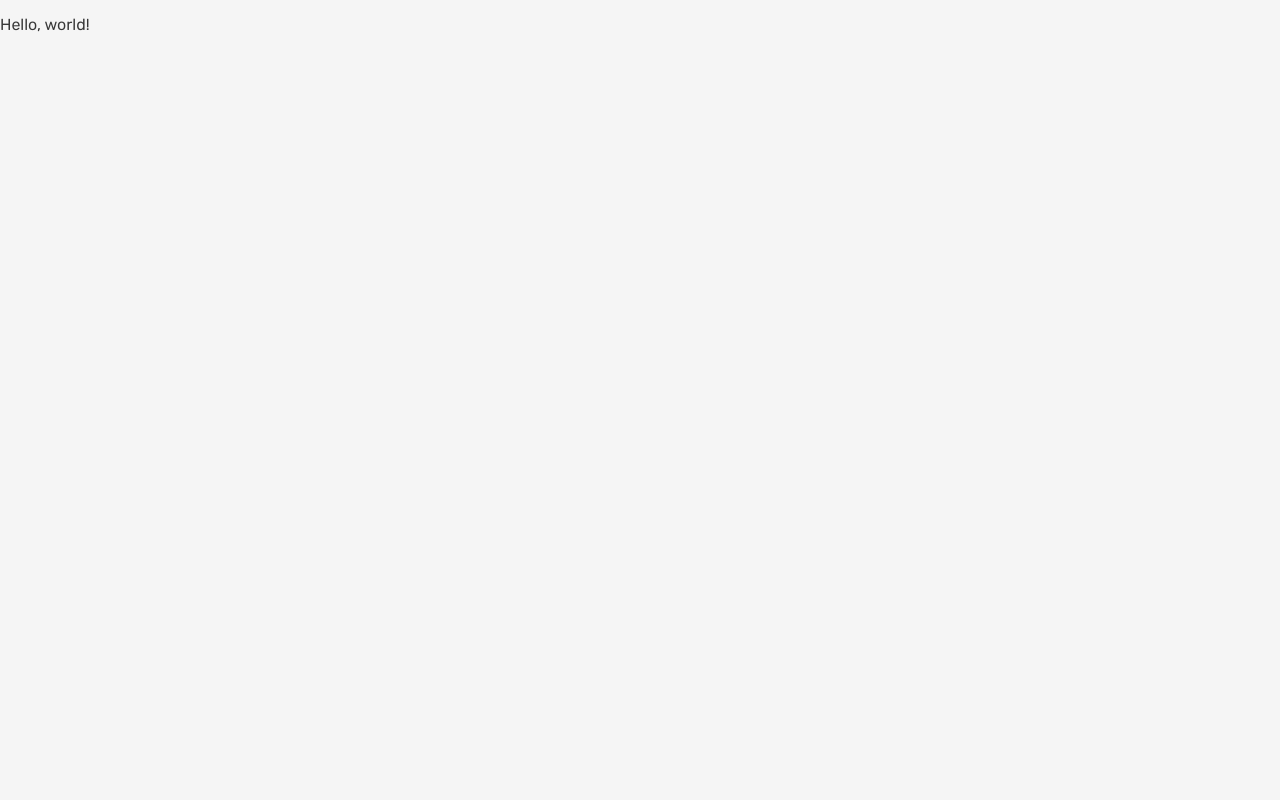
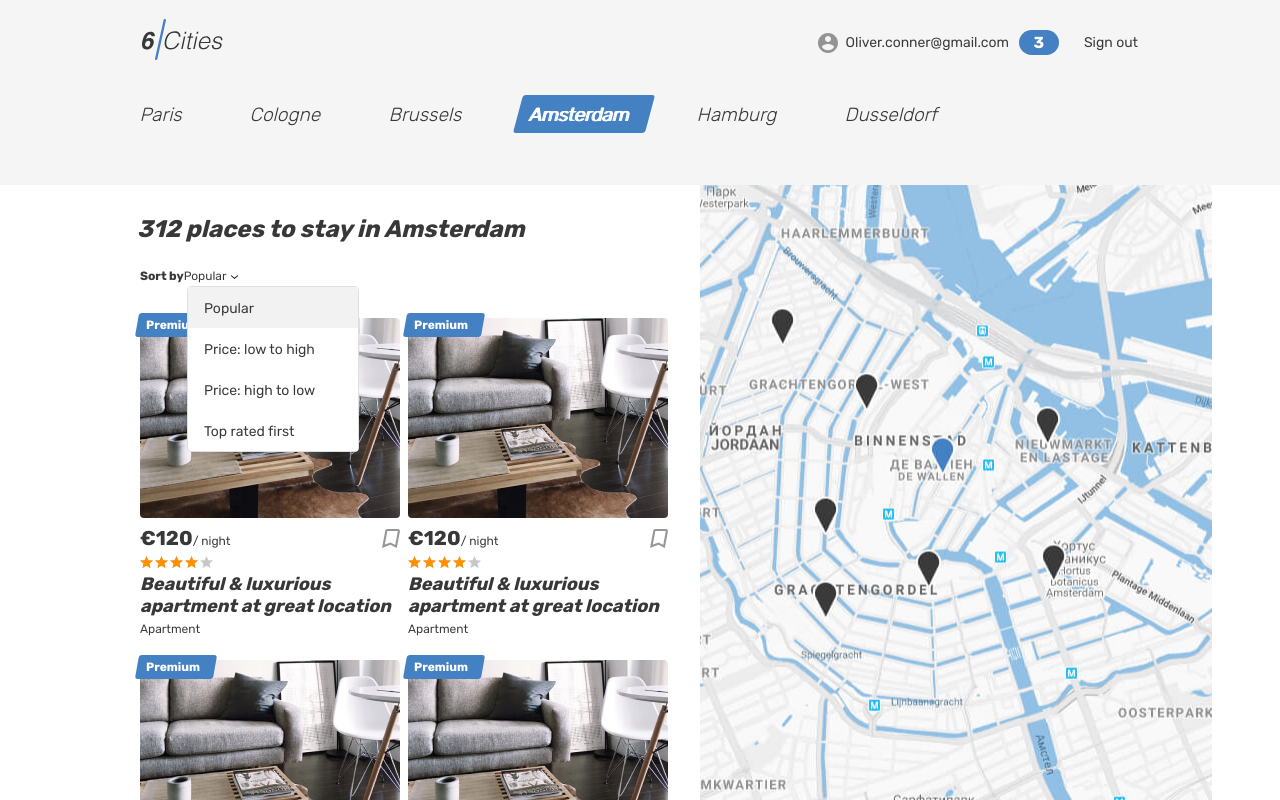
Before and after one commit to kastoev2001/1148639-six-cities-10, a React (Create React App) app in the folder project/: page / in a window 1280 px wide. Built offline with nearby package versions, Linux system fonts and the light colour scheme.

Commit message:
При запуске приложения, все отображается корректно.

```diff
--- a/project/src/components/app/app.tsx
+++ b/project/src/components/app/app.tsx
@@ -1,5 +1,9 @@
+import MainScreen from '../../pages/main/main-screen';
+
 function App(): JSX.Element {
-  return <p>Hello, world!</p>;
+  return (
+		<MainScreen />
+	);
 }
 
 export default App;
```
Also changed, not shown: project/src/pages/main/main-screen.tsx (+5 -5 lines).
